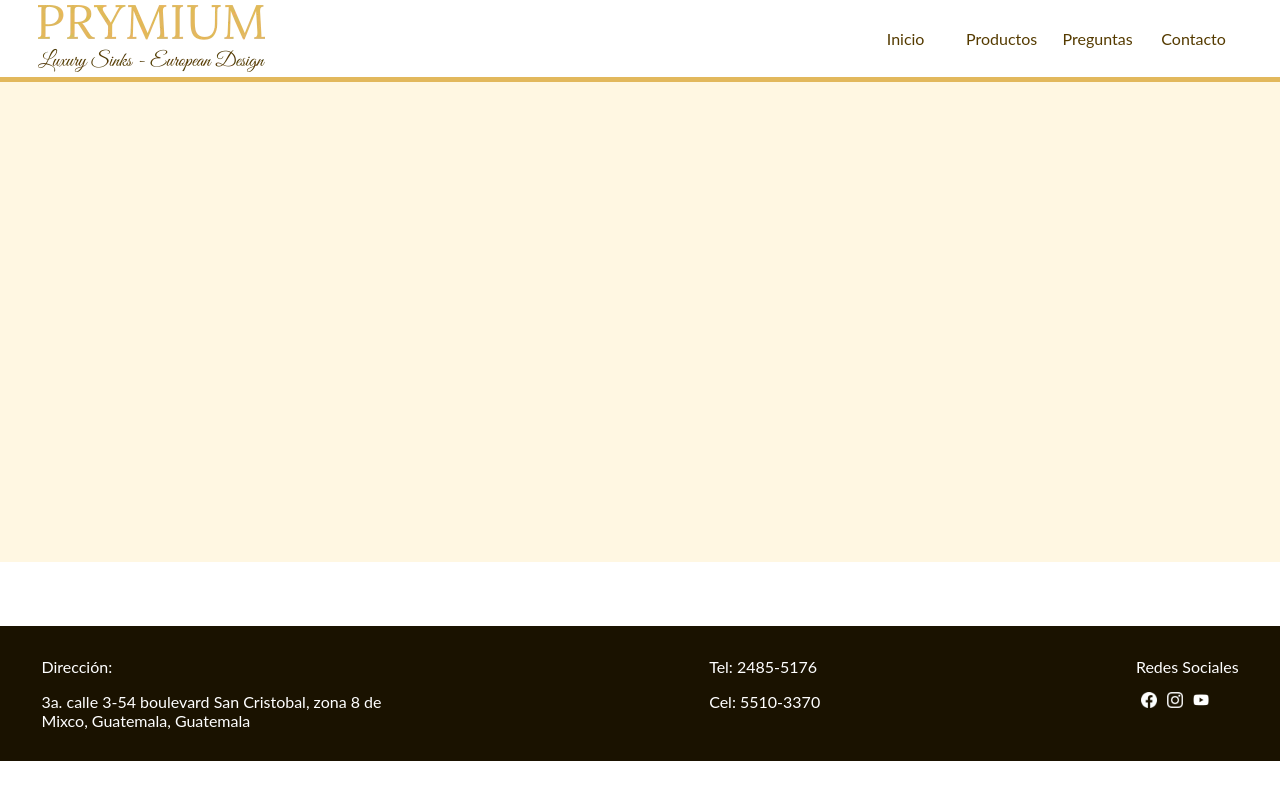
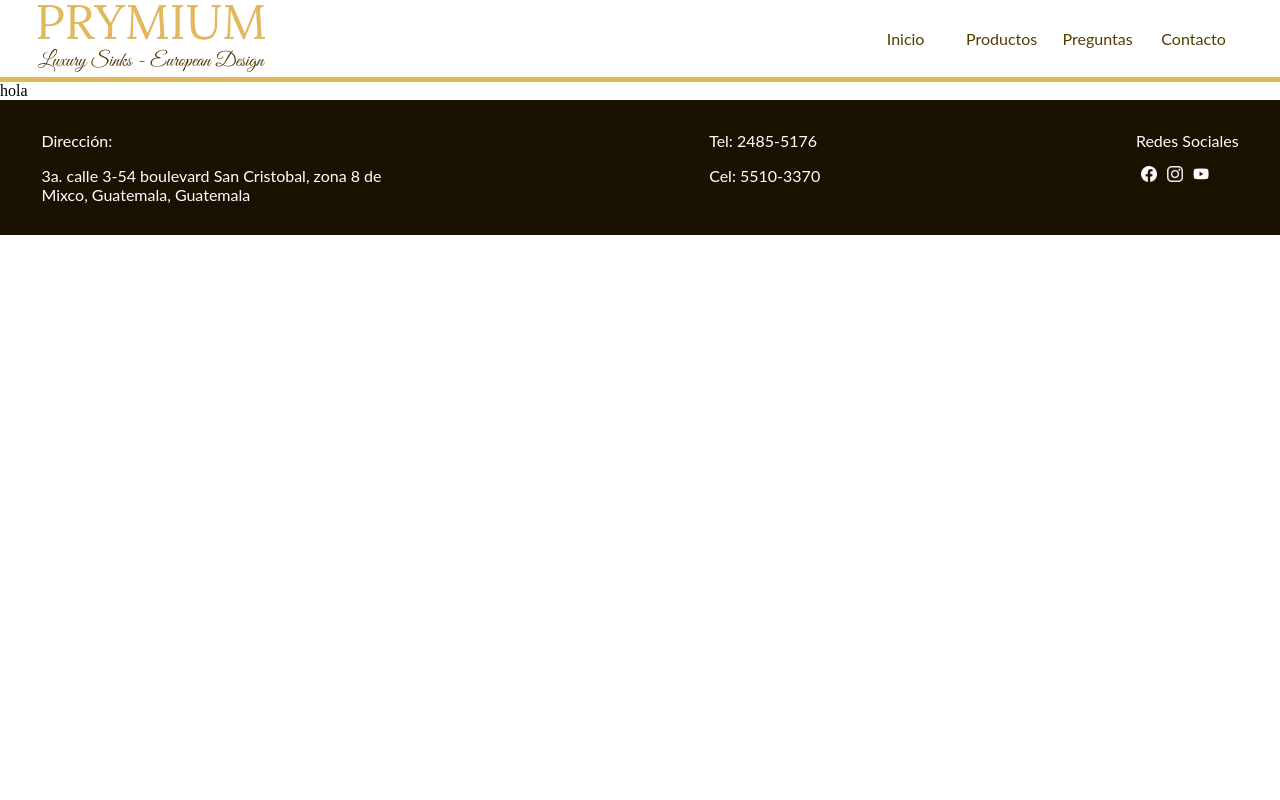
Before and after one commit to luigitercero/Prymium-Web, a Next.js app: page /preguntas/1 in a window 1280 px wide. Built offline with nearby package versions, Linux system fonts and the light colour scheme.

Commit message:
-clean questionID page

```diff
--- a/pages/preguntas/[questionID].jsx
+++ b/pages/preguntas/[questionID].jsx
@@ -1,28 +1,18 @@
 import React from 'react';
-import {useRouter} from  'next/router'
-import Head from '@hooks/useSEO';
-import BaseQuestionsPage from "../../src/components/BaseQuestionsPage/App";
 
-const questionDetail = ( ) => {
 
-    const router = useRouter();
-    const {title, description} = router.query;
+const Principal = ( ) => {
+
 
     return (
 
-        <Head
-            title='Prymium | Bidet | Grifos | Preguntas'
-            description="Preguntas resueltas y buenas prácticas para instalar y cuidar tu lavatrastos o grifo, obten de manera inmediata todas las respuestas "
-        >
-
-            <BaseQuestionsPage title={title} description={description}></BaseQuestionsPage>
-
-        </Head>
-
+        <di>
+            hola
+        </di>
 
     )
 
 
 }
 
-export default questionDetail;
+export default Principal;
--- a/src/routes/Config.jsx
+++ b/src/routes/Config.jsx
@@ -70,3 +70,7 @@ export const sobreAzulejo = () => {
   return `${url}wp-content/uploads/2020/09/7807-sobre-azulejo.jpeg`
 
 }
+
+export const getOneQuestion = (idQuestion) => {
+  return `${url}wp-json/pg/v1/preguntas/${idQuestion}`
+}
```
